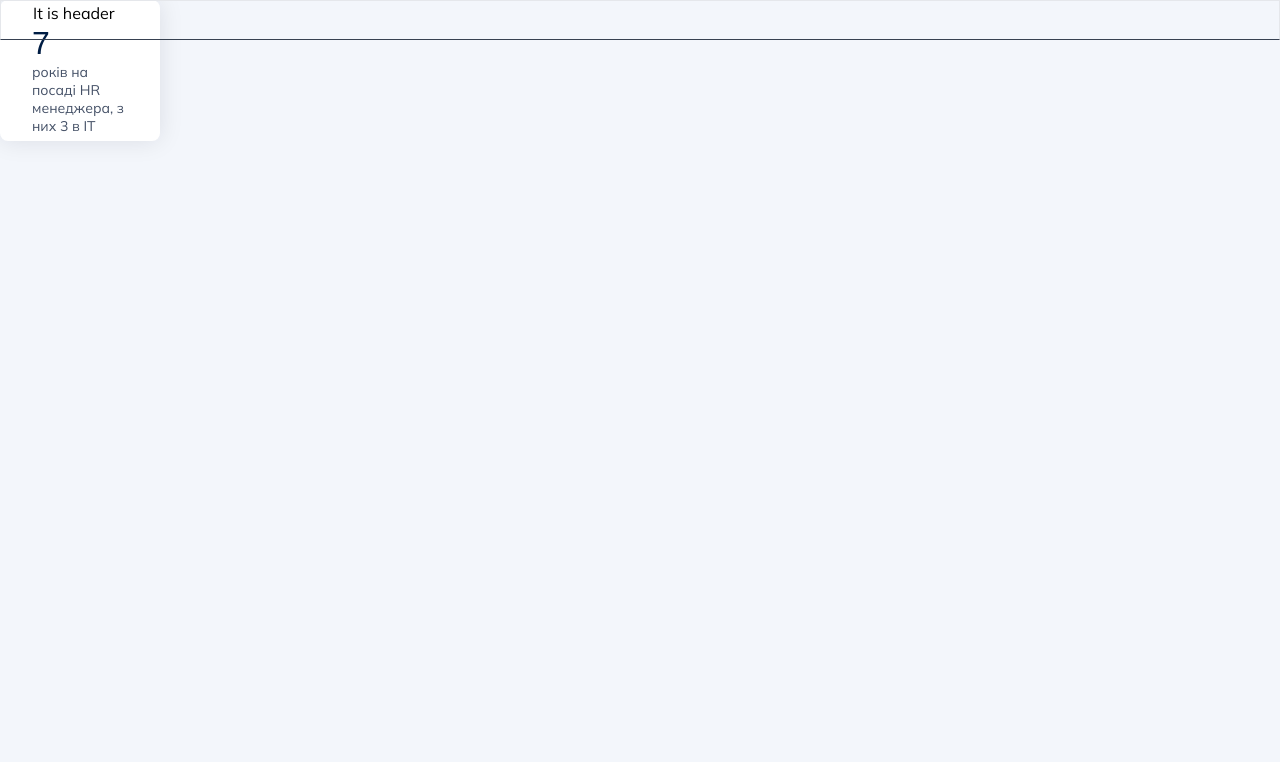
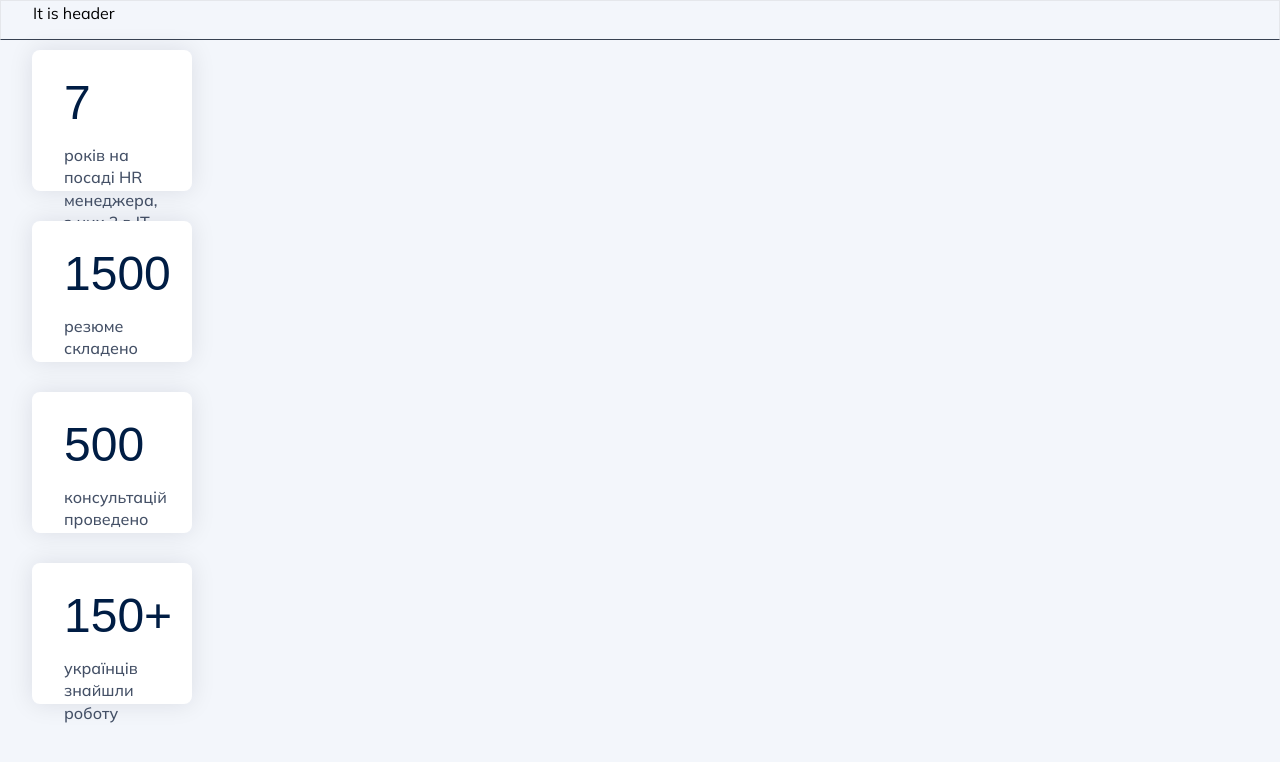
Before and after one commit to SoftRyzen-internship/career-consultant, a Next.js app: page / in a window 1280 px wide. Shown: the top 762 px of the page. Built offline with nearby package versions, Linux system fonts and the light colour scheme; a web font is replaced by a local one.

Commit message:
HeroPlates styles

```diff
--- a/app/(site)/globals.css
+++ b/app/(site)/globals.css
@@ -46,3 +46,23 @@ body {
     text-wrap: balance;
   }
 }
+
+.section {
+  @apply py-[30px] md:py-[40px] xl:py-[50px];
+}
+.plate-1 {
+  width: 270px;
+  height: 152px;
+}
+.plate-2 {
+  width: 202px;
+  height: 130px;
+}
+.plate-3 {
+  width: 171px;
+  height: 152px;
+}
+.plate-4 {
+  width: 209px;
+  height: 152px;
+}
--- a/app/(site)/page.tsx
+++ b/app/(site)/page.tsx
@@ -1,11 +1,9 @@
-import HeroPlate from '@/components/HeroPlate/HeroPlate';
-import plates from '@/data/hero.json';
+import Example from '@/sections/Example/Example';
 
 export default function Home() {
-  const { quantity, description } = plates.plates[0];
   return (
     <>
-      <HeroPlate quantity={quantity} description={description} />
+      <Example />
     </>
   );
 }
--- a/components/HeroPlate/HeroPlate.tsx
+++ b/components/HeroPlate/HeroPlate.tsx
@@ -3,15 +3,24 @@ import React from 'react';
 type HeroPlateProps = {
   quantity: string;
   description: string;
+  className: string;
 };
 
-const HeroPlate: React.FC<HeroPlateProps> = ({ quantity, description }) => {
+const HeroPlate: React.FC<HeroPlateProps> = ({
+  quantity,
+  description,
+  className,
+}) => {
   return (
-    <div className="w-[162px] h-[124px] border-0 rounded-lg shadow-custom bg-white py-[12px] px-[16px] sm:w-[222px] sm:h-[106px] md:p-5 md:w-[160px] md:h-[141px] xl:py-[24px] xl:px-[32px] ">
-      <p className="text-text01 font-fixel-medium text-[32px] leading-[1.21] ">
+    <div
+      className={`w-[162px] h-[124px] border-0 rounded-lg shadow-custom bg-white py-[12px] px-[16px] sm:w-[222px] sm:h-[106px] md:p-[20px] md:w-[160px] md:h-[141px] xl:py-[24px] xl:px-[32px] ${className}`}
+    >
+      <p className="text-text01 font-fixel-regular text-[32px] leading-[1.21] mb-2 xl:text-[48px] font-normal xl:mb-3 ">
         {quantity}
       </p>
-      <p className=" text-text02 text-xs  ">{description}</p>
+      <p className=" text-text02 text-xs xl:text-[16px] xl: font-medium leading-[1.4] ">
+        {description}
+      </p>
     </div>
   );
 };
--- /dev/null
+++ b/components/HeroPlates/HeroPlates.tsx
@@ -0,0 +1,28 @@
+import React from 'react';
+import HeroPlate from '@/components/HeroPlate/HeroPlate';
+import hero from '@/data/hero.json';
+
+const { plates } = hero;
+type HeroPlatesProps = {
+  id?: string;
+  quantity?: string;
+  description?: string;
+};
+
+const HeroPlates: React.FC<HeroPlatesProps> = () => {
+  return (
+    <div className="hidden md:flex md:gap-[16px] xl:flex-col xl:gap-[30px] list-none ">
+      {plates.map((plate, index) => (
+        <li key={plate.id}>
+          <HeroPlate
+            className={`plate-${index + 1}`}
+            quantity={plate.quantity}
+            description={plate.description}
+          />
+        </li>
+      ))}
+    </div>
+  );
+};
+
+export default HeroPlates;
--- a/data/plate.json
+++ /dev/null
@@ -1,5 +0,0 @@
-{
-  "id": "1",
-  "quantity": "7",
-  "description": "років на посаді HR менеджера, з них 3 в IT"
-}
--- /dev/null
+++ b/sections/Example/Example.tsx
@@ -0,0 +1,15 @@
+import { Container } from '@/components/Container';
+import HeroPlates from '@/components/HeroPlates/HeroPlates';
+import React from 'react';
+
+const Example = () => {
+  return (
+    <div className="section ">
+      <Container>
+        <HeroPlates />
+      </Container>
+    </div>
+  );
+};
+
+export default Example;
```
